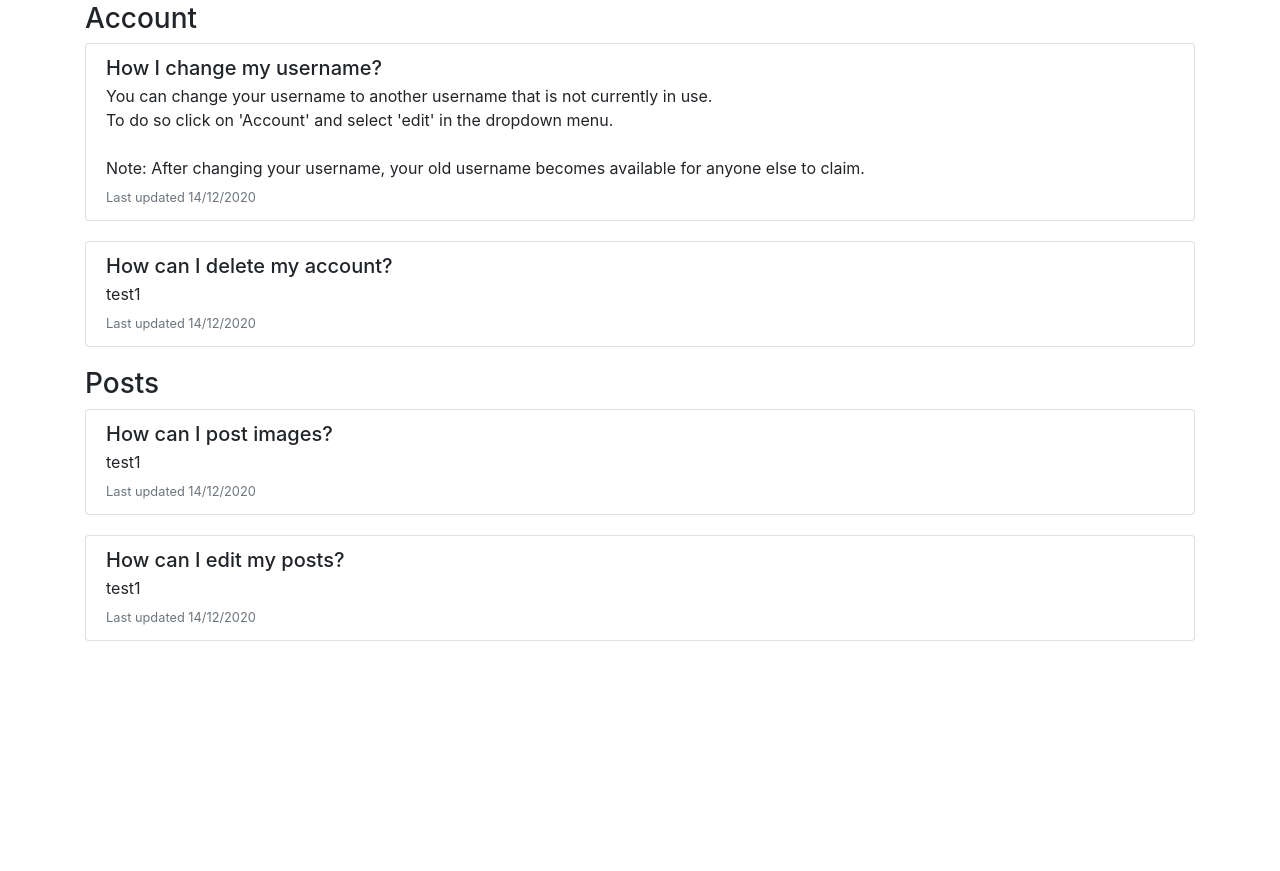
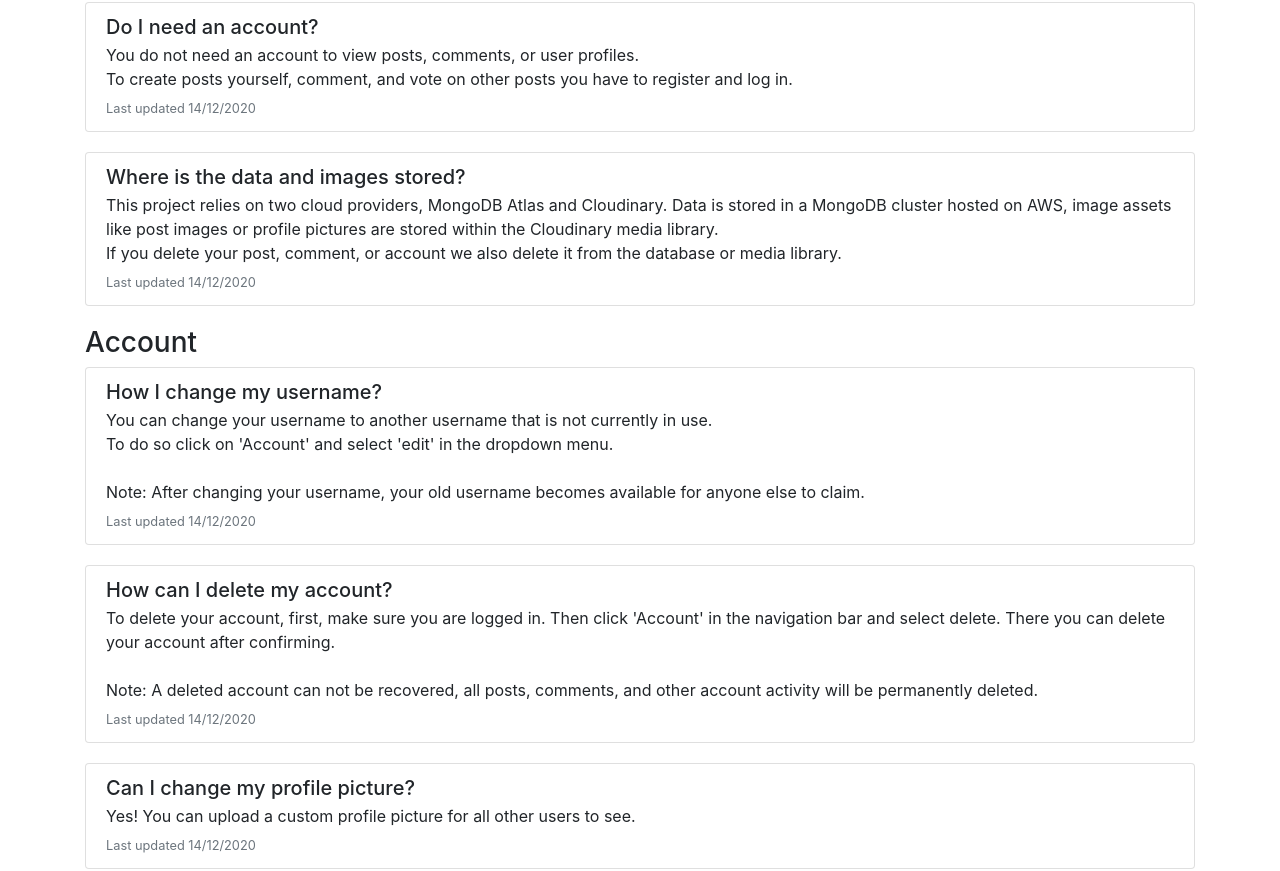
Before and after one commit to jrheiner/web2frontend, an Angular app: page /help in a window 1280 px wide. Shown: the part 717-1588 px from the top of the page. Before the commit the page ends 1402 px from the top, so only its background shows below. Built offline with nearby package versions, Linux system fonts and the light colour scheme.

Commit message:
Add Help and FAQ filler and fix typo

```diff
--- a/src/app/components/help/help.component.ts
+++ b/src/app/components/help/help.component.ts
@@ -35,10 +35,22 @@ export class HelpComponent implements OnInit {
           show: true
         },
         {
+          question: 'What does \'Error contacting server\' mean?',
+          answer: 'This means that the web application is unable to connect to the back-end server. ' +
+            'This error is usually caused on the server-side and can be fixed by starting or restarting the server.'
+        },
+        {
           question: 'Do I need an account?',
           answer: 'You do not need an account to view posts, comments, or user profiles.\n' +
-            'To create posts yourself, comment and vote on other posts you have to register and login.',
+            'To create posts yourself, comment, and vote on other posts you have to register and log in.',
           show: true
+        },
+        {
+          question: 'Where is the data and images stored?',
+          answer: 'This project relies on two cloud providers, MongoDB Atlas and Cloudinary. ' +
+            'Data is stored in a MongoDB cluster hosted on AWS, ' +
+            'image assets like post images or profile pictures are stored within the Cloudinary media library.\n' +
+            'If you delete your post, comment, or account we also delete it from the database or media library.'
         }
       ]
     },
@@ -55,8 +67,14 @@ export class HelpComponent implements OnInit {
         },
         {
           question: 'How can I delete my account?',
-          answer: 'test1',
+          answer: 'To delete your account, first, make sure you are logged in. ' +
+            'Then click \'Account\' in the navigation bar and select delete. There you can delete your account after confirming.\n\n' +
+            'Note: A deleted account can not be recovered, all posts, comments, and other account activity will be permanently deleted.',
           show: true
+        },
+        {
+          question: 'Can I change my profile picture?',
+          answer: 'Yes! You can upload a custom profile picture for all other users to see.'
         }
       ]
     },
@@ -66,12 +84,17 @@ export class HelpComponent implements OnInit {
       collection: [
         {
           question: 'How can I post images?',
-          answer: 'test1',
+          answer: 'To post an image or multiple images you need to be logged into your account. ' +
+            'Then click \'Create new post\' in the navigation bar. ' +
+            'A form will open where you can select the three different post types.' +
+            ' To include up to three images in your post, select post type \'Image\'.',
           show: true
         },
         {
-          question: 'How can I edit my posts?',
-          answer: 'test1',
+          question: 'Can I edit my post afterwards?',
+          answer: 'Yes, editing a post after creating it is possible. ' +
+            'To do so select the post and click the \'Edit post\' button in the \'Manage your post\' card.\n' +
+            'To quickly find your post you can use the search bar or visit your profile, where all posts made by you are listed.',
           show: true
         }
       ]
--- a/src/app/components/register/register.component.html
+++ b/src/app/components/register/register.component.html
@@ -4,7 +4,7 @@
                                                                                      [queryParams]="{
                                           s: 'What are the username and password requirements?'
                                           }">requirements</a>.
-  Later on you can customize you profile by adding a status or profile picture.
+  Later on, you can customize your profile by adding a status or profile picture.
 </p>
 
 <div class="alert alert-{{info.type}}" *ngIf="info.message">
```
